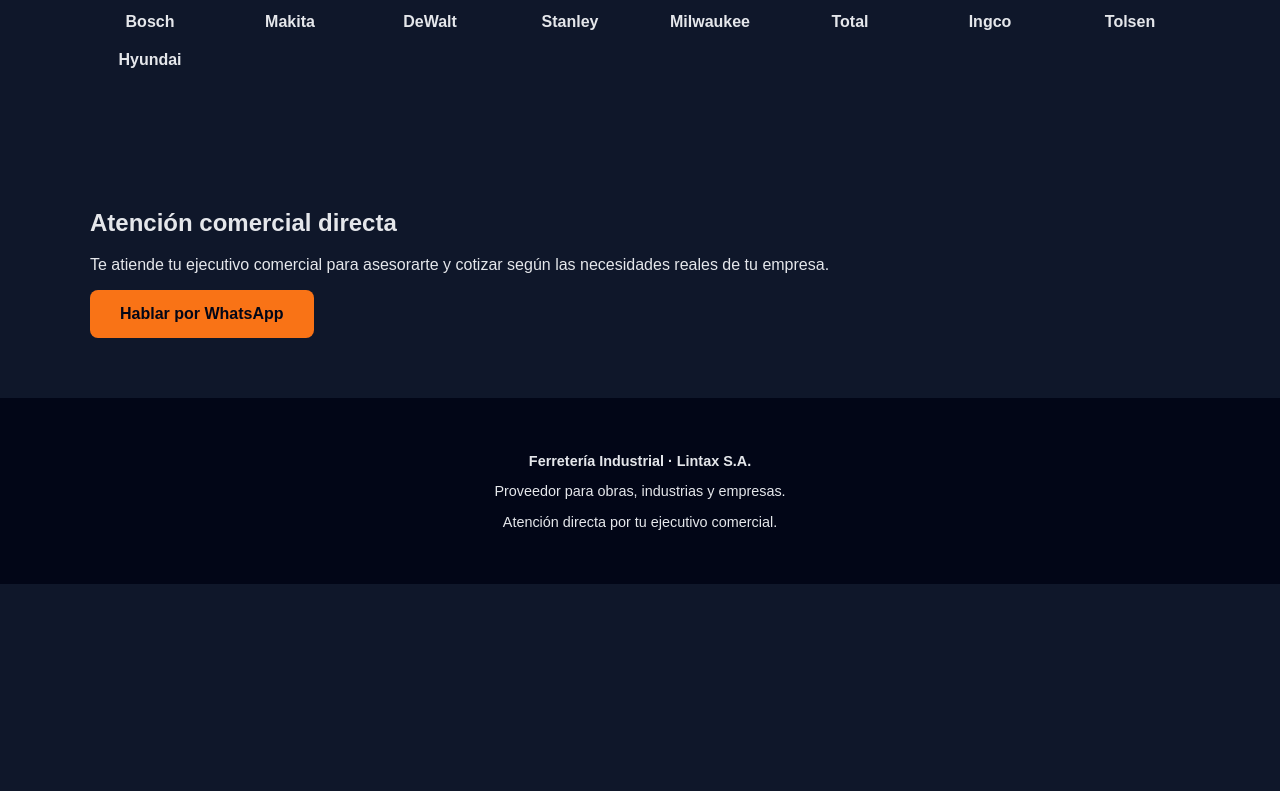
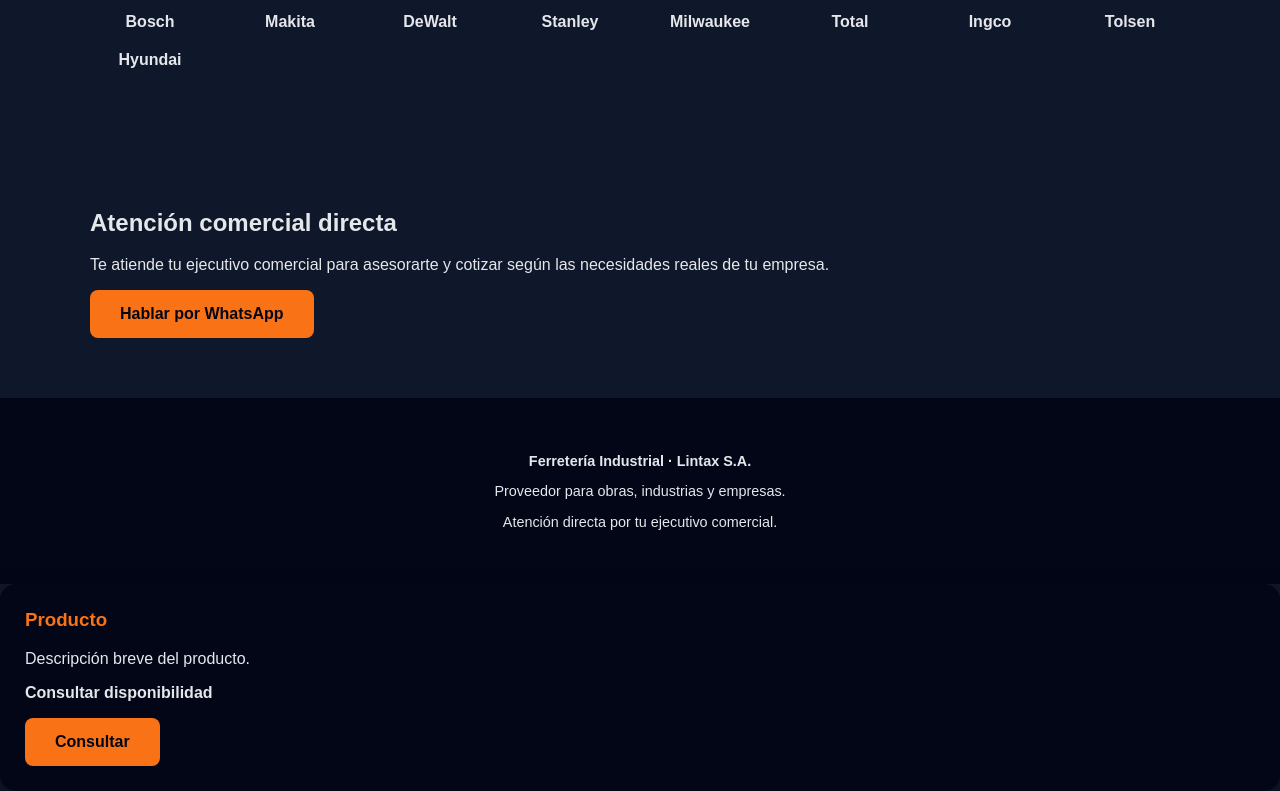
Before and after one commit to SeastianGallo/lintax-web, a plain HTML site: page index.html in a window 1280 px wide. Shown: the part 1302-2093 px from the top of the page. Before the commit the page ends 1886 px from the top, so only its background shows below. Drawn offline with Linux system fonts and the light colour scheme.

Commit message:
Update index.html

```diff
--- a/index.html
+++ b/index.html
@@ -141,3 +141,9 @@
   <p>Atención directa por tu ejecutivo comercial.</p>
 </footer></body>
 </html>
+<div class="card">
+  <h3>Producto</h3>
+  <p>Descripción breve del producto.</p>
+  <p><strong>Consultar disponibilidad</strong></p>
+  <a href="https://wa.me/59893795184?text=Hola%2C%20quiero%20consultar%20por%20este%20producto." class="btn">Consultar</a>
+</div>
```
